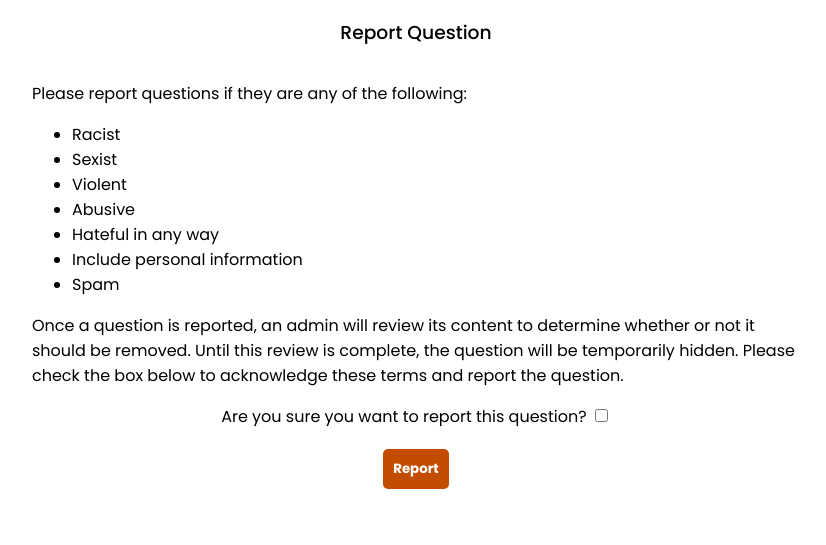
After one commit to jdlandau123/QuietQuestions, a Django app: page /questions/1/report in a window 1280 px wide. The commit adds this page. Shown: the part 341-886 px from the top of the page, without its empty margins (224-1050 px from the left). Run offline with Django 5.2, Linux system fonts and the light colour scheme; tables that the repository leaves empty hold one stand-in row (values such as "Sample post"); some web fonts are replaced.

Commit message:
report function

```diff
--- a/app/forms.py
+++ b/app/forms.py
@@ -69,3 +69,7 @@ class AuthForm(forms.Form):
 class ChangePasswordForm(forms.Form):
     old_password = forms.CharField(label="Old Password", required=True, widget=forms.PasswordInput())
     new_password = forms.CharField(label="New Password", required=True, widget=forms.PasswordInput())
+
+
+class ReportQuestionForm(forms.Form):
+    report_question = forms.BooleanField(label="Are you sure you want to report this question?", required=False)
--- a/app/models.py
+++ b/app/models.py
@@ -8,7 +8,7 @@ class User(AbstractUser):
 
 class Question(models.Model):
     title = models.CharField(max_length=500)
-    body = models.TextField()
+    body = models.TextField(blank=True, null=True)
     postedDate = models.DateField(auto_now_add=True)
     hidden = models.BooleanField(default=False)
     user = models.ForeignKey(User, related_name="questions", on_delete=models.CASCADE)
--- a/app/static/global.css
+++ b/app/static/global.css
@@ -15,7 +15,7 @@ h3 {
   font-weight: 500;
 }
 
-p {
+p, input, li, label {
   font-size: 16px;
 }
 
@@ -30,6 +30,7 @@ input, textarea, button {
   padding-left: 20%;
   padding-right: 20%;
   padding-top: 20px;
+  margin-bottom: 40px;
 }
 
 /* input::-webkit-input-placeholder { */
@@ -116,6 +117,12 @@ input, textarea, button {
   cursor: default;
 }
 
+.report-link {
+  color: var(--tertiary);
+  font-size: 16px;
+  margin-top: 20px;
+}
+
 .center-btn {
   /* width: 100%; */
   display: block;
--- a/app/templates/question-detail.html
+++ b/app/templates/question-detail.html
@@ -42,5 +42,8 @@
       Vote
     </button>
   </form>
+  <a class="report-link" href="/questions/{{ question.id }}/report" style="margin-top: 0;">
+    Report This Question
+  </a>
 </div>
 {% endblock %}
--- a/app/templates/question-results.html
+++ b/app/templates/question-results.html
@@ -57,6 +57,9 @@
     {% if data.id in data.user_followed_ids %}Following{% else %}Follow{% endif %}
   </button>
   {% endif %}
+  <a class="report-link" href="/questions/{{ data.id }}/report">
+    Report This Question
+  </a>
 </div>
 {% endblock %}
 
--- /dev/null
+++ b/app/templates/report-question.html
@@ -0,0 +1,33 @@
+{% extends "base.html" %}
+
+{% block title %} Report Question {% endblock %}
+
+{% block content %}
+<div class="wrapper">
+  <h3>Report Question</h3>
+  <div style="width: 100%; text-align: left;">
+    <p>Please report questions if they are any of the following:</p>
+    <ul>
+      <li>Racist</li>
+      <li>Sexist</li>
+      <li>Violent</li>
+      <li>Abusive</li>
+      <li>Hateful in any way</li>
+      <li>Include personal information</li>
+      <li>Spam</li>
+    </ul>
+    <p>
+      Once a question is reported, an admin will review its content to determine whether or not it should be removed.
+      Until this review is complete, the question will be temporarily hidden. Please check the box below to acknowledge
+      these terms and report the question.
+    </p>
+  </div>
+  <form method="POST">
+    {% csrf_token %}
+    {{ form }}
+    <button class="btn tertiary-bg center-btn" type="submit" style="margin-top: 20px;">
+      Report
+    </button>
+  </form>
+</div>
+{% endblock %}
--- a/app/views.py
+++ b/app/views.py
@@ -2,10 +2,12 @@ from django.shortcuts import render, redirect
 from django.contrib.auth import authenticate, login
 from django.contrib import messages
 from django.core.paginator import Paginator
+from django.core.mail import send_mail
 from guardian.shortcuts import assign_perm
 from guardian.decorators import permission_required
 from .models import User, Question, Choice
-from .forms import QuestionForm, ChoicesForm, SearchForm, AuthForm, ChangePasswordForm
+from .forms import QuestionForm, ChoicesForm, SearchForm, AuthForm, ChangePasswordForm, \
+    ReportQuestionForm
 
 def index(request):
     questions = Question.objects.filter(hidden=False)
@@ -120,6 +122,44 @@ def following(request):
     })
 
 
+def report(request, id):
+    question = Question.objects.get(id=id)
+    if request.method == "POST":
+        form = ReportQuestionForm(request.POST)
+        if form.is_valid():
+            report = form.cleaned_data["report_question"]
+            if not report:
+                return redirect("/")
+            question.hidden = True
+            question.save()
+            admin = User.objects.get(username="admin")
+            send_mail(
+               "Question Reported",
+                f"""
+                A question on Decision Helper was reported. Please review question id = {question.id}.
+                The question will be hidden until further changes are made.
+                """,
+                "decision_helper_app@app.com",
+                [admin.email],
+                fail_silently=True
+            )
+            messages.add_message(request, messages.SUCCESS, "Thank you for helping to keep this community safe")
+            return redirect("/confirmation")
+    else:
+        form = ReportQuestionForm()
+    return render(request, "report-question.html", {
+        "question": question,
+        "form": form
+    })
+
+
+def confirmation(request):
+    m = messages.get_messages(request)
+    if len(m) == 0:
+        return redirect("/")
+    return render(request, "confirmation.html", {})
+
+
 # auth views
 def auth(request):
     if request.user.is_authenticated:
--- a/decision_helper/urls.py
+++ b/decision_helper/urls.py
@@ -1,7 +1,8 @@
 from django.contrib import admin
 from django.urls import path, include
 from app.views import auth, index, account, new_question, question_detail, \
-    change_password, auth_login, auth_register, question_results, following, search
+    change_password, auth_login, auth_register, question_results, following, \
+    search, report, confirmation
 from django.contrib.auth import views as auth_views
 from rest_framework import routers
 from app.api import QuestionViewSet
@@ -14,8 +15,10 @@ urlpatterns = [
     path("ask/", new_question, name="new question"),
     path("questions/<int:id>", question_detail, name="question detail"),
     path("questions/<int:id>/results", question_results, name="question results"),
+    path("questions/<int:id>/report", report, name="report question"),
     path("following", following, name="following"),
     path("search", search, name="search"),
+    path("confirmation", confirmation, name="confirmation"),
     path("auth/", auth, name="auth"),
     path("login/", auth_login, name="login"),
     path("register/", auth_register, name="register"),
--- a/docker-compose.yml
+++ b/docker-compose.yml
@@ -4,4 +4,8 @@ services:
   app:
     build: .
     ports:
-     - "8000:8000"
+      - "8000:8000"
+    environment:
+      - EMAIL_HOST=${EMAIL_HOST}
+      - EMAIL_HOST_USER=${EMAIL_HOST_USER}
+      - EMAIL_HOST_PASSWORD=${EMAIL_HOST_PASSWORD}
--- a/requirements.txt
+++ b/requirements.txt
@@ -3,5 +3,6 @@ Django==5.0.3
 django-chartjs==2.3.0
 django-guardian==2.4.0
 djangorestframework==3.15.1
+python-dotenv==1.0.1
 sqlparse==0.4.4
 typing_extensions==4.10.0
```
Also changed, not shown: app/api.py (+19 -0 lines), app/templates/confirmation.html (added, +18 -0 lines), decision_helper/settings.py (+12 -0 lines), app/migrations/0004_alter_question_body.py (added), 1 other file.
